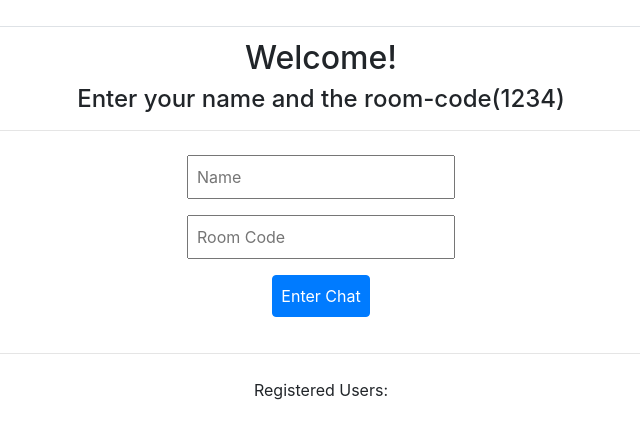
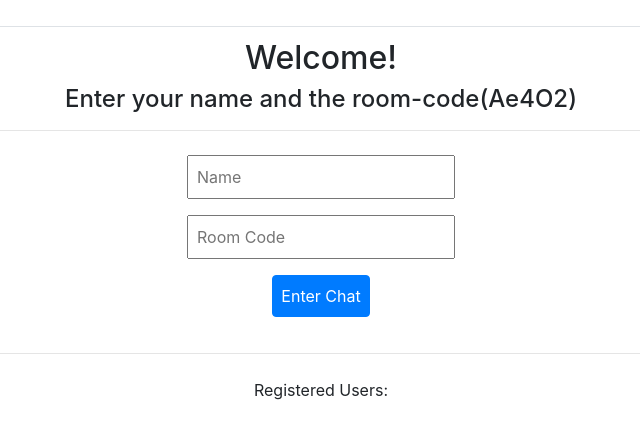
Before and after one commit to Drishtantr/Chat-App, a Vue app: page / in a window 1280 px wide. Shown: the top 438 px of the page, without its empty margins (319-959 px from the left). Built offline with nearby package versions, Linux system fonts and the light colour scheme; what vuefire would draw is missing.

Commit message:
code update

```diff
--- a/src/components/HelloWorld.vue
+++ b/src/components/HelloWorld.vue
@@ -5,7 +5,7 @@
         <tr>
           <td v-if="status == false">
             <h2>Welcome!</h2>
-            <h4>Enter your name and the room-code(1234)</h4>
+            <h4>Enter your name and the room-code(Ae4O2)</h4>
             <hr>
             <div><input type="text" id="fname" class="p-2 m-2" v-model="username" name="fname" placeholder="Name" required></div>
             <div><input type="text" class="p-2 m-2" id="fname" v-model="password" v-on:keyup.enter="addItem()" name="pword" placeholder="Room Code" required></div>
@@ -91,7 +91,7 @@ export default {
     async addItem() {
       var thisUser = [];
       this.loginstatus=""
-      if (this.username && this.password === '1234') {
+      if (this.username && this.password === 'Ae4O2') {
         this.usernames.forEach((item) => {
           thisUser.push(item.username);
         });
```
